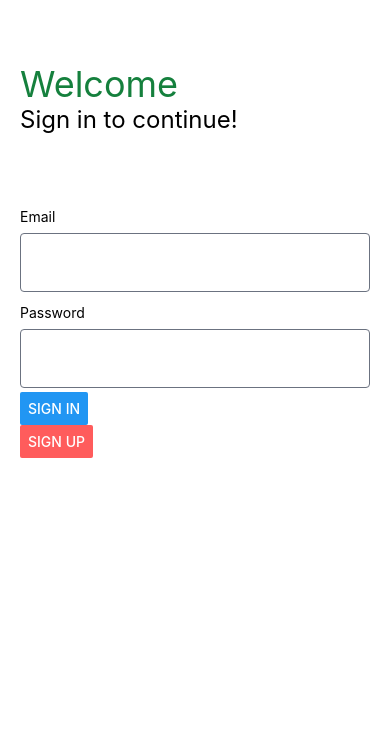
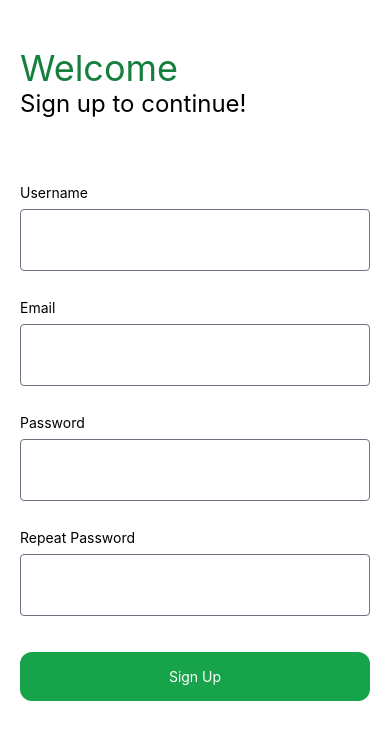
Before and after one commit to KQuangAn/FU-React-native, a React Native app: screen /SignUp in a window 390 px wide. Shown: the top 740 px of the page. Built offline with nearby package versions, Linux system fonts and the light colour scheme.

Commit message:
fix ui on sign in and sign up

```diff
--- a/components/CustomInput.js
+++ b/components/CustomInput.js
@@ -10,6 +10,7 @@ export default function CustomInput({
   secureTextEntry,
 }) {
   return (
+    <View className="my-2 w-full">
       <Controller
         control={control}
         name={name}
@@ -32,7 +33,7 @@ export default function CustomInput({
            ${error ? "border-red-600" : "border-gray-500"}`}
             >
               <TextInput
-              className="h-50 w-full b-1 "
+                className="h-5 w-full b-1 rounded-2xl"
                 value={value}
                 onChangeText={onChange}
                 onBlur={onBlur}
@@ -47,5 +48,6 @@ export default function CustomInput({
           </>
         )}
       />
+    </View>
   );
 }
--- a/navigation.js
+++ b/navigation.js
@@ -11,7 +11,7 @@ export default function Navigation() {
   return (
     <NavigationContainer>
       <Stack.Navigator
-        initialRouteName="Login"
+        initialRouteName="SignUp"
         screenOptions={{
           headerShown: false,
         }}
@@ -19,7 +19,7 @@ export default function Navigation() {
         <Stack.Screen name="Login" component={LoginScreen} />
         <Stack.Screen name="SignUp" component={SignUpScreen} />
         <Stack.Screen name="Home" component={HomeScreen} />
-        <Stack.Screen name="Resturant" component={RestaurantScreen} />
+        <Stack.Screen name="Restaurant" component={RestaurantScreen} />
       </Stack.Navigator>
     </NavigationContainer>
   );
--- a/screens/LoginScreen.js
+++ b/screens/LoginScreen.js
@@ -2,10 +2,10 @@ import {
   ActivityIndicator,
   Button,
   KeyboardAvoidingView,
-  Pressable,
-  TextInput,
+  ScrollView,
   View,
   Text,
+  TouchableOpacity,
 } from "react-native";
 import React, { useLayoutEffect, useState, useEffect } from "react";
 import { signInWithEmailAndPassword } from "firebase/auth";
@@ -24,6 +24,7 @@ export default function LoginScreen() {
   const navigation = useNavigation();
 
   const onSignUpPressed = () => {
+    console.log("change screen");
     navigation.navigate("SignUp");
   };
 
@@ -41,10 +42,10 @@ export default function LoginScreen() {
   };
 
   return (
-    <View className="flex-1 flex-col w-full h-full bg-white">
-      <View className="m-5 my-16">
-        <Text className="text-green-700 text-4xl w-full">Welcome</Text>
-        <Text className="text-2xl text-black-400 w-full ">
+    <ScrollView className="flex-1 flex-col w-full h-full bg-white">
+      <View className="m-5 my-12 w-full">
+        <Text className="text-green-700 text-4xl">Welcome</Text>
+        <Text className="text-2xl text-black-400 ">
           Sign in to continue!
         </Text>
       </View>
@@ -84,21 +85,37 @@ export default function LoginScreen() {
           <ActivityIndicator size="large" color="fffff" />
         ) : (
           <>
-            <Button
-              className="w-3/4 m-5 text-green-500 "
-              onPress={handleSubmit(signIn)}
-              title="Sign in"
-            />
-
-            <Button
-              className="m-5 text-green-500"
-              onPress={onSignUpPressed()}
-              title="Sign up"
-              color="#ff5c5c"
-            />
+            <View className="flex flex-col w-full text-center items-center justify-between mt-6">
+              <View className="space-y-4 w-full">
+                <TouchableOpacity
+                  className="w-full p-4 items-center rounded-xl bg-green-600 "
+                  onPress={handleSubmit(signIn)}
+                >
+                  <Text className="text-white text-md">LOG IN</Text>
+                </TouchableOpacity>
+                <TouchableOpacity className="w-full text-center items-center ">
+                  <Text className="text-green-800 text-md">
+                    Forgot Password
+                  </Text>
+                </TouchableOpacity>
+                <TouchableOpacity className="w-full items-center rounded bg-white">
+                  <Text className="text-green-800 text-md">
+                    Login with google
+                  </Text>
+                </TouchableOpacity>
+              </View>
+              <TouchableOpacity
+                className="w-full text-center items-center "
+                onPress={() => onSignUpPressed()}
+              >
+                <Text className="text-green-800 text-md ">
+                  I am a new user, sign me up
+                </Text>
+              </TouchableOpacity>
+            </View>
           </>
         )}
       </KeyboardAvoidingView>
-    </View>
+    </ScrollView>
   );
 }
--- a/screens/SignUpScreen.js
+++ b/screens/SignUpScreen.js
@@ -3,9 +3,10 @@ import {
   Button,
   KeyboardAvoidingView,
   Pressable,
-  TextInput,
+  ScrollView,
   View,
   Text,
+  TouchableOpacity,
 } from "react-native";
 import React, { useLayoutEffect, useState, useEffect } from "react";
 import { signInWithEmailAndPassword } from "firebase/auth";
@@ -47,17 +48,18 @@ export default function SignUpScreen() {
   };
 
   return (
-    <View>
-      <View className="flex flex-col">
-        <Text className="text-green-100 text-4xl w-full h-10">
-          Create Account
-        </Text>
-        <Text className="text-black-400 w-full h-10">
-          Sign up to get started!
+    <ScrollView className="flex-1 flex-col w-full h-full bg-white">
+      <View className="m-5 my-12">
+        <Text className="text-green-700 text-4xl w-full">Welcome</Text>
+        <Text className="text-2xl text-black-400 w-full ">
+          Sign up to continue!
         </Text>
       </View>
 
-      <KeyboardAvoidingView behavior="padding" className="flex flex-col">
+      <KeyboardAvoidingView
+        behavior="padding"
+        className="flex flex-col items-start mx-5 "
+      >
         <CustomInput
           name="username"
           placeholder="Username"
@@ -84,7 +86,6 @@ export default function SignUpScreen() {
             pattern: EMAIL_REGEX,
           }}
         />
-
         <CustomInput
           name="password"
           placeholder="Password"
@@ -102,7 +103,6 @@ export default function SignUpScreen() {
             },
           }}
         />
-
         <CustomInput
           name="password-repeat"
           placeholder="Repeat Password"
@@ -117,12 +117,27 @@ export default function SignUpScreen() {
           <ActivityIndicator size="large" color="fffff" />
         ) : (
           <>
-            <Pressable className="w-3/4 m-5 bg-green-100 items-center">
-              <Button title="Already ? SignIn" onPress={onSignInPressed()} />
-            </Pressable>
+            <View className="flex flex-col w-full text-center items-center justify-between mt-6">
+              <View className="space-y-4 w-full">
+                <TouchableOpacity
+                  className="w-full p-4 items-center rounded-xl bg-green-600 "
+                  onPress={handleSubmit(signUp)}
+                >
+                  <Text className="text-white text-md">Sign Up</Text>
+                </TouchableOpacity>
+              </View>
+              <TouchableOpacity
+                className="w-full mt-48 text-center items-center "
+                onPress={() => onSignInPressed()}
+              >
+                <Text className="text-green-800 text-md ">
+                  Already sign in ?
+                </Text>
+              </TouchableOpacity>
+            </View>
           </>
         )}
       </KeyboardAvoidingView>
-    </View>
+    </ScrollView>
   );
 }
```
Lines whose indentation alone changed are shown as unchanged.
